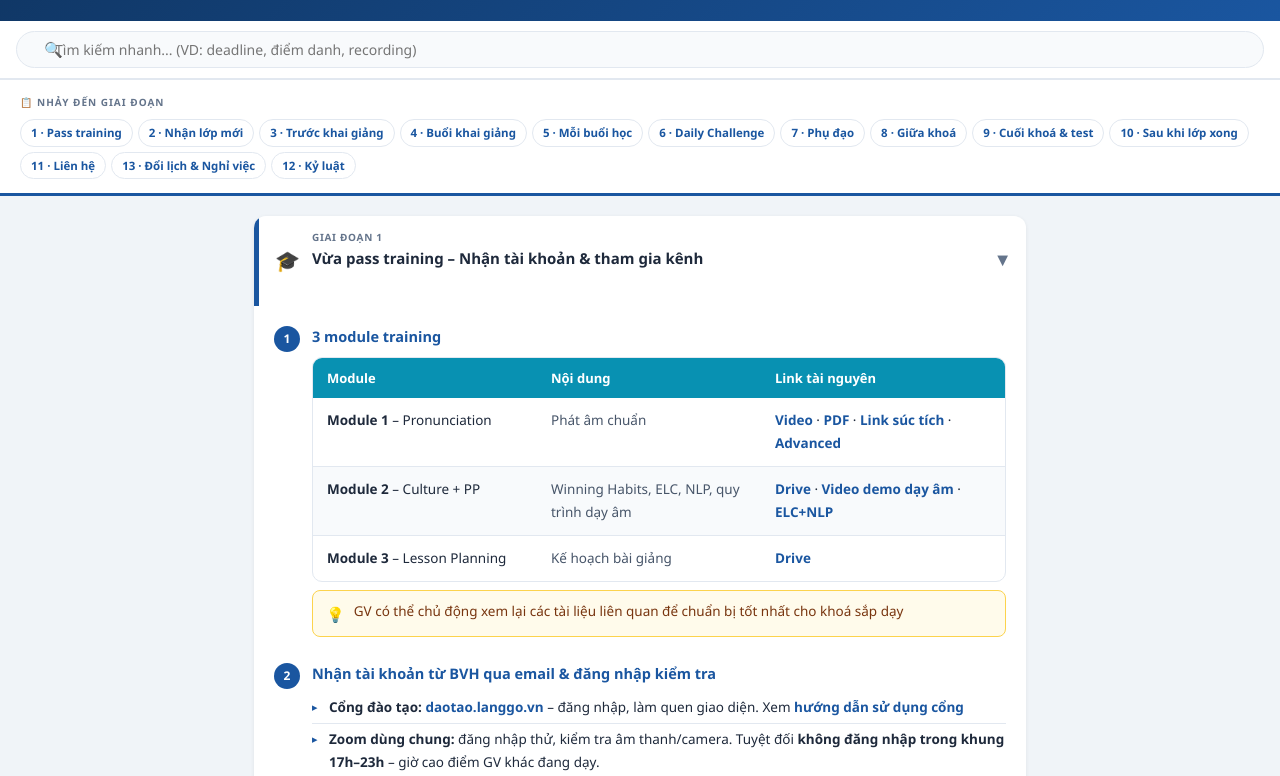
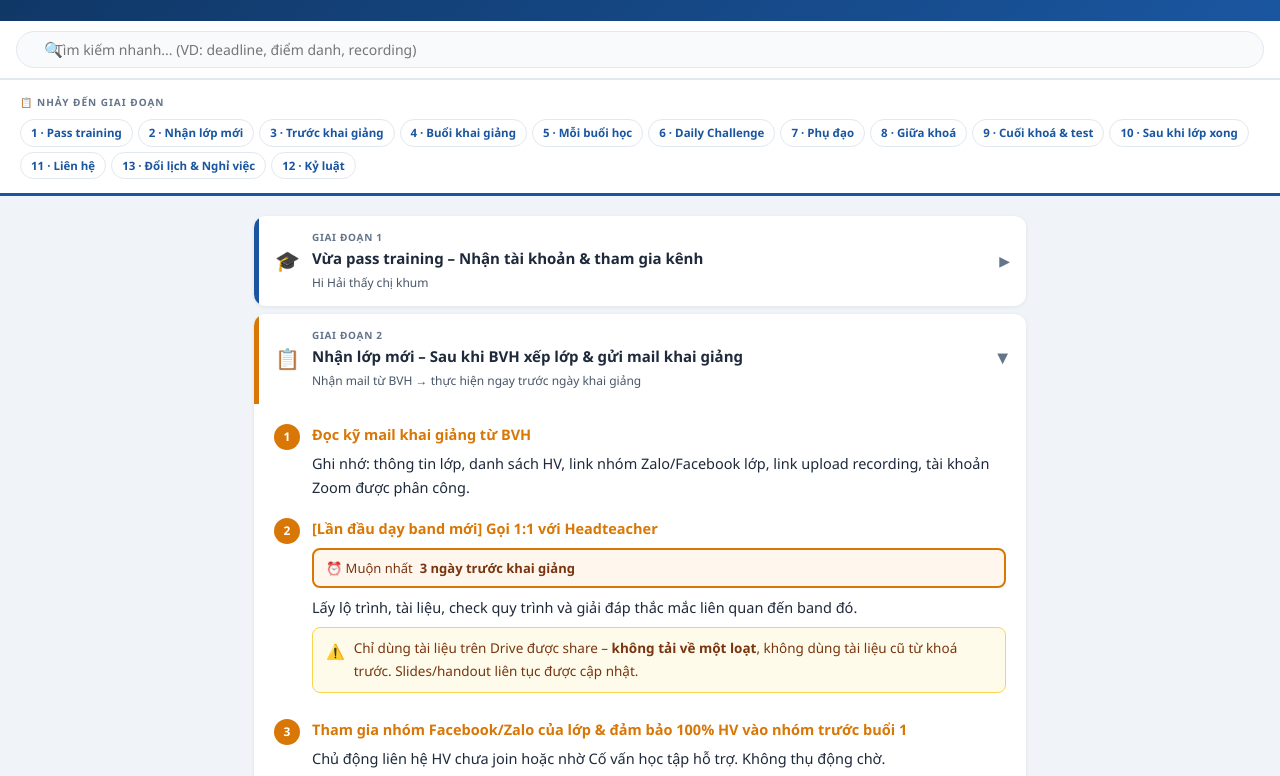
Before and after one commit to hoand-bot/C-m-nang-GV---IELTS-LangGo, a plain HTML site: page index.html in a window 1280 px wide. Shown: the part 149-925 px from the top of the page. Drawn offline with Linux system fonts and the light colour scheme.

Commit message:
Update cam nang GV

```diff
--- a/index.html
+++ b/index.html
@@ -198,11 +198,11 @@ a.lk:hover{text-decoration:underline}
     <div class="ph-info">
       <div class="ph-tag" spellcheck="false">Giai đoạn 1</div>
       <div class="ph-title" spellcheck="false">Vừa pass training – Nhận tài khoản &amp; tham gia kênh</div>
-      <div class="ph-sub" spellcheck="false"><br></div>
-    </div>
-    <div class="ph-arr">▶</div>
-  </div>
-  <div class="pb">
+      <div class="ph-sub" spellcheck="false">Hi Hải thấy chị khum</div>
+    </div>
+    <div class="ph-arr open">▶</div>
+  </div>
+  <div class="pb open">
     <div class="pb-inner">
       <div class="steps">
 
```
